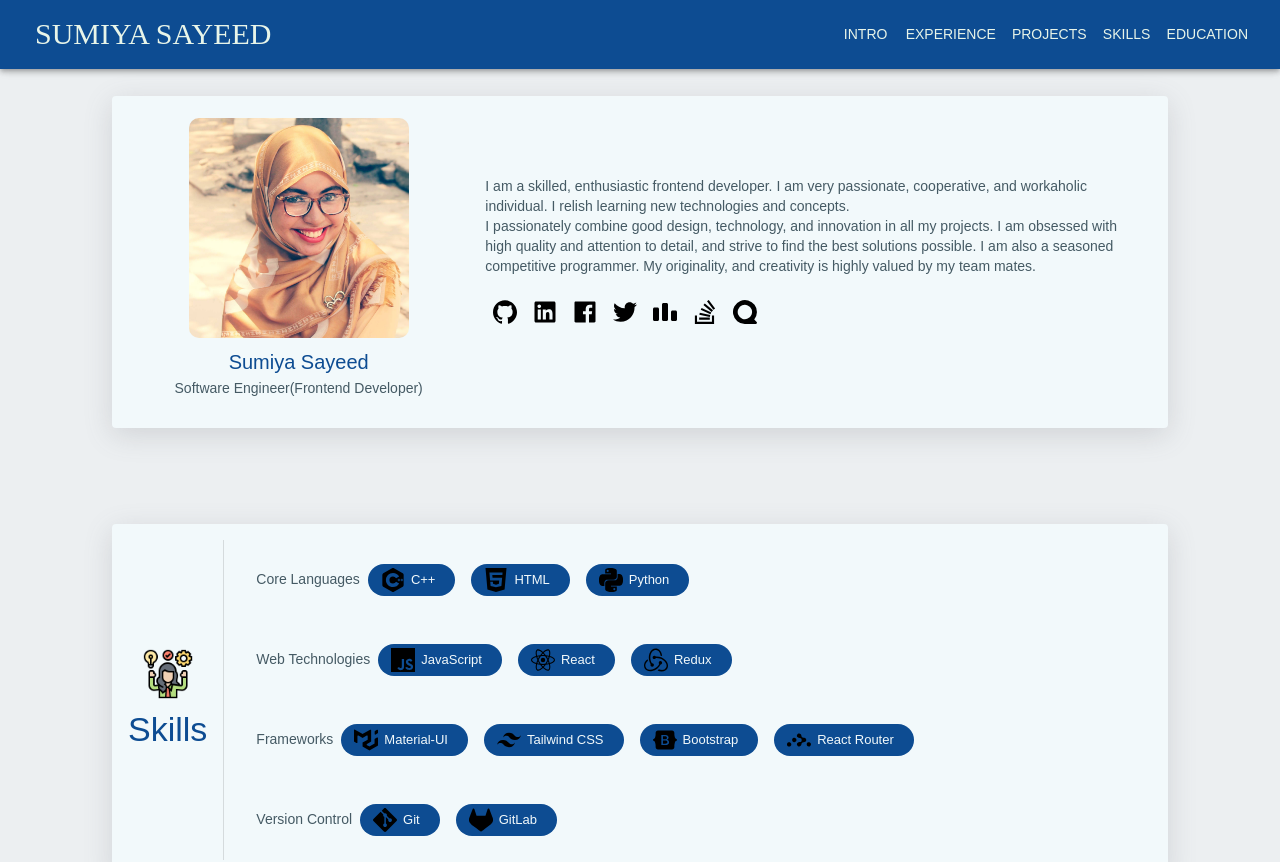
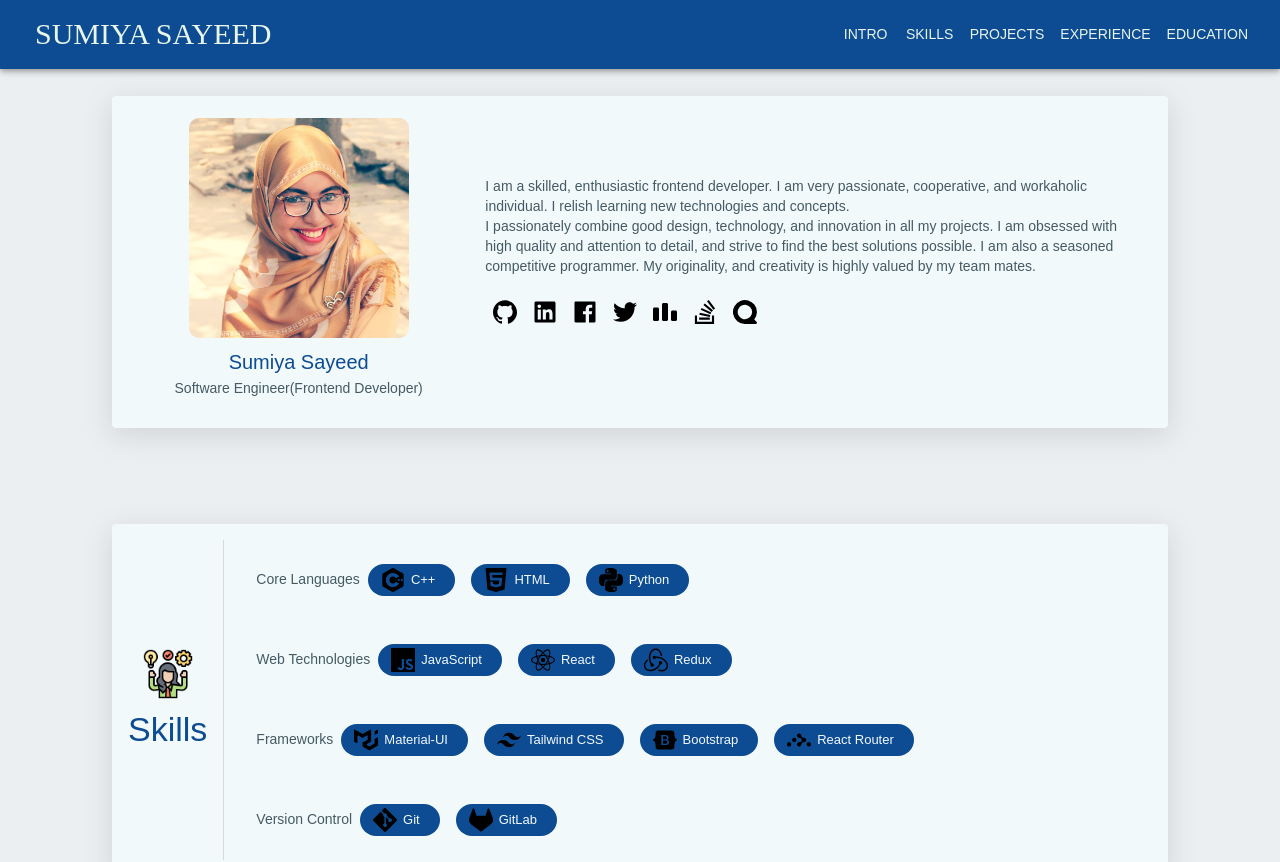
Before and after one commit to Sumiya-Sayeed/sumiya-portfolio, a React (Create React App) app: page / in a window 1280 px wide. Shown: the top 862 px of the page. Built offline with nearby package versions, Linux system fonts and the light colour scheme.

Commit message:
shuffle menus

```diff
--- a/src/assets/Menu.js
+++ b/src/assets/Menu.js
@@ -4,16 +4,16 @@ const options = [
         path: 'Intro',
     },
     {
-        menu: 'Experience',
-        path: 'Experience',
+        menu: 'Skills',
+        path: 'Skills',
     },
     {
         menu: 'Projects',
         path: 'Projects',
     },
     {
-        menu: 'Skills',
-        path: 'Skills',
+        menu: 'Experience',
+        path: 'Experience',
     },
     {
         menu: 'Education',
```
